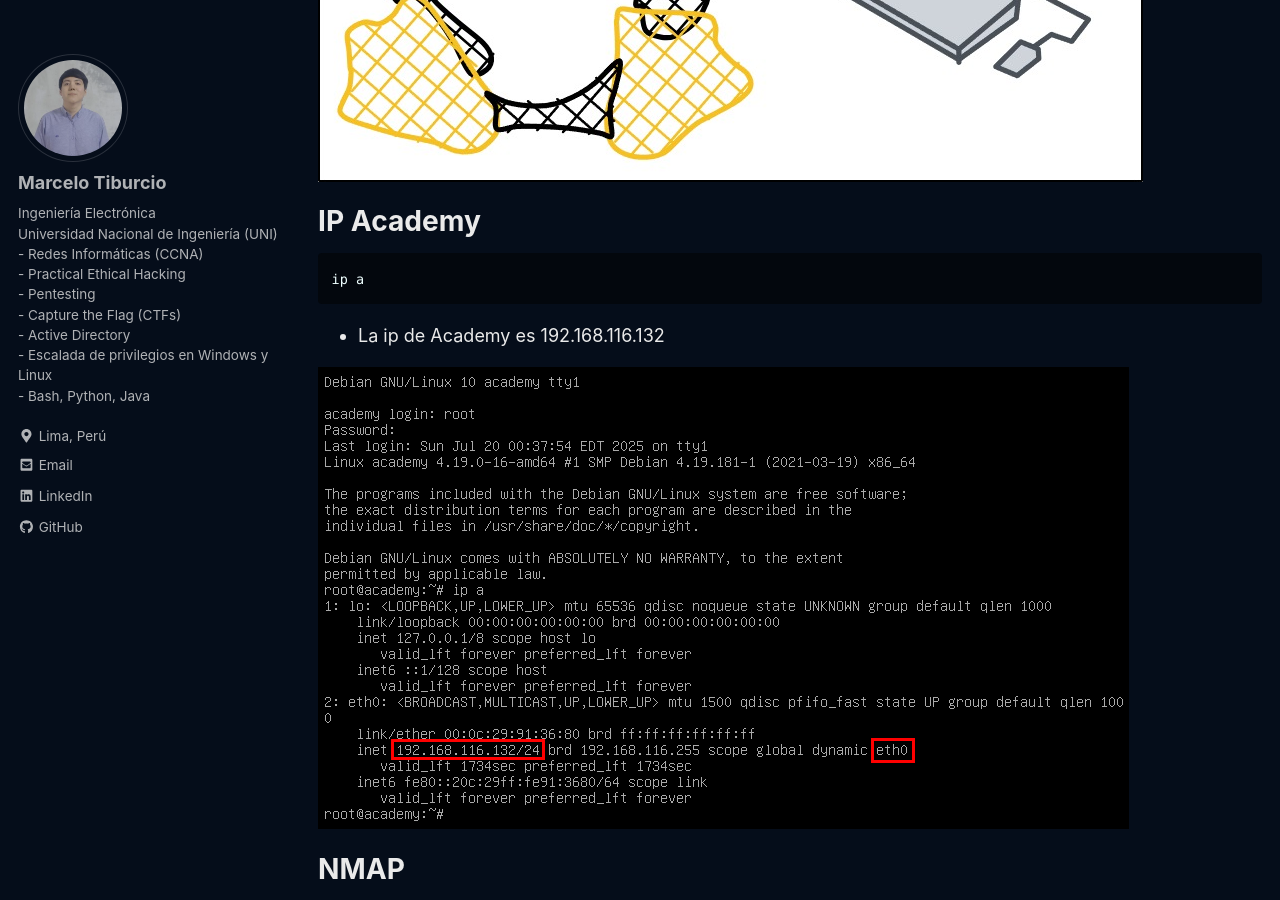
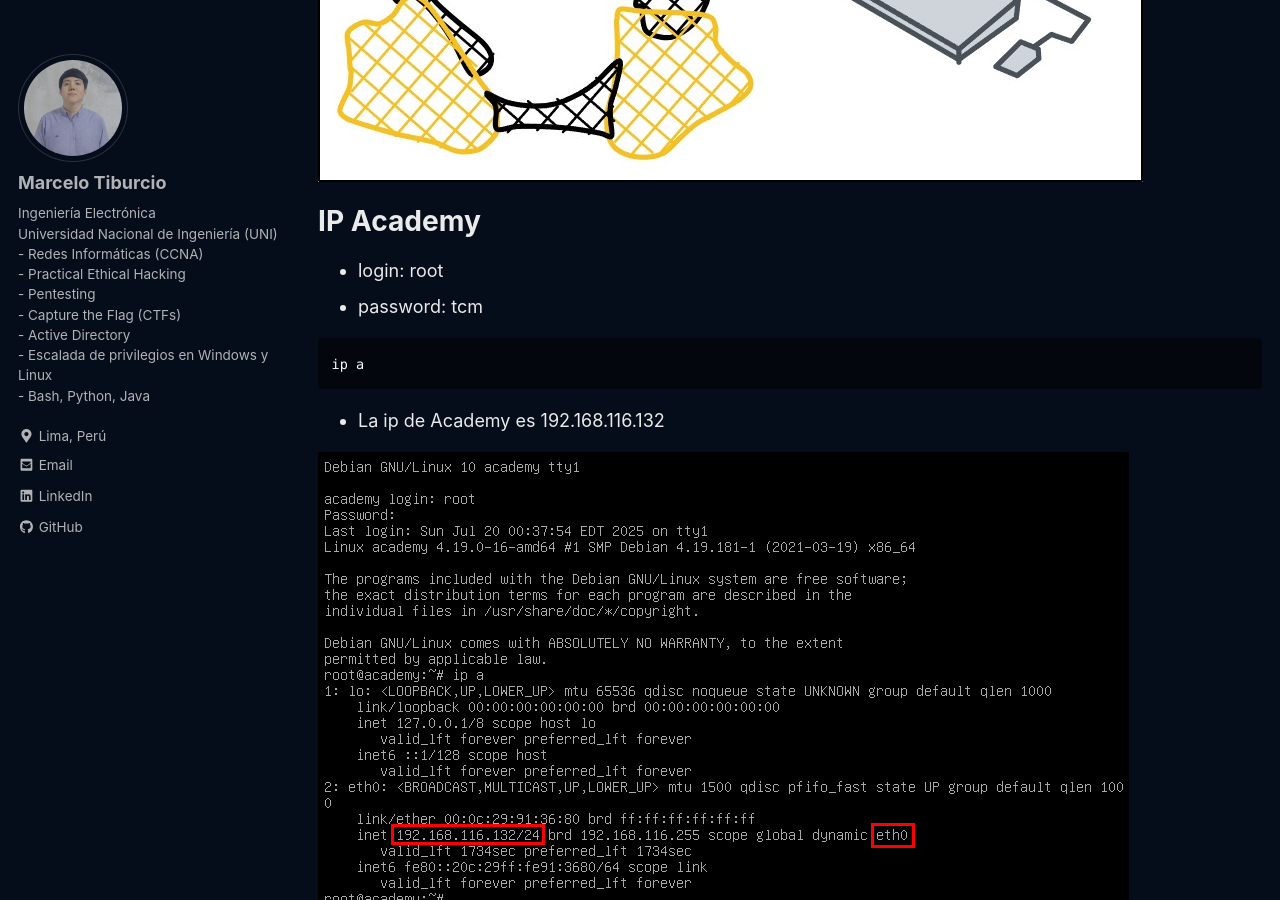
Before and after one commit to marcelosec/marcelosec.github.io, a Jekyll site: the page built from _posts/2025-07-20-Maquina_Academy.md, in a window 1280 px wide and 900 px high, scrolled down 748 px. Built offline with Jekyll 4.4.1, drawn with Linux system fonts in a browser that asks for light colours; cached includes are drawn as plain includes; a script that is not in the unit is left out.

Commit message:
Update post academy

````diff
--- a/_posts/2025-07-20-Maquina_Academy.md
+++ b/_posts/2025-07-20-Maquina_Academy.md
@@ -26,6 +26,9 @@ tags:
 ![](/assets/images/2025-07-20-Maquina_Academy/academy_portada.png)
 
 # IP Academy
+
+- login: root
+- password: tcm
 
 ```
 ip a
````
